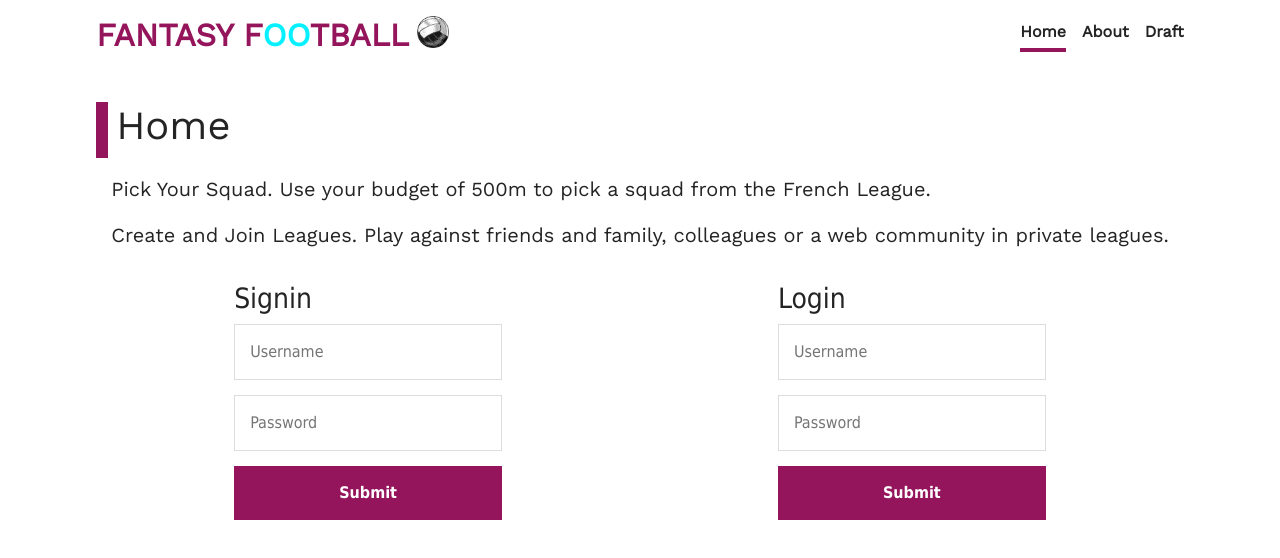
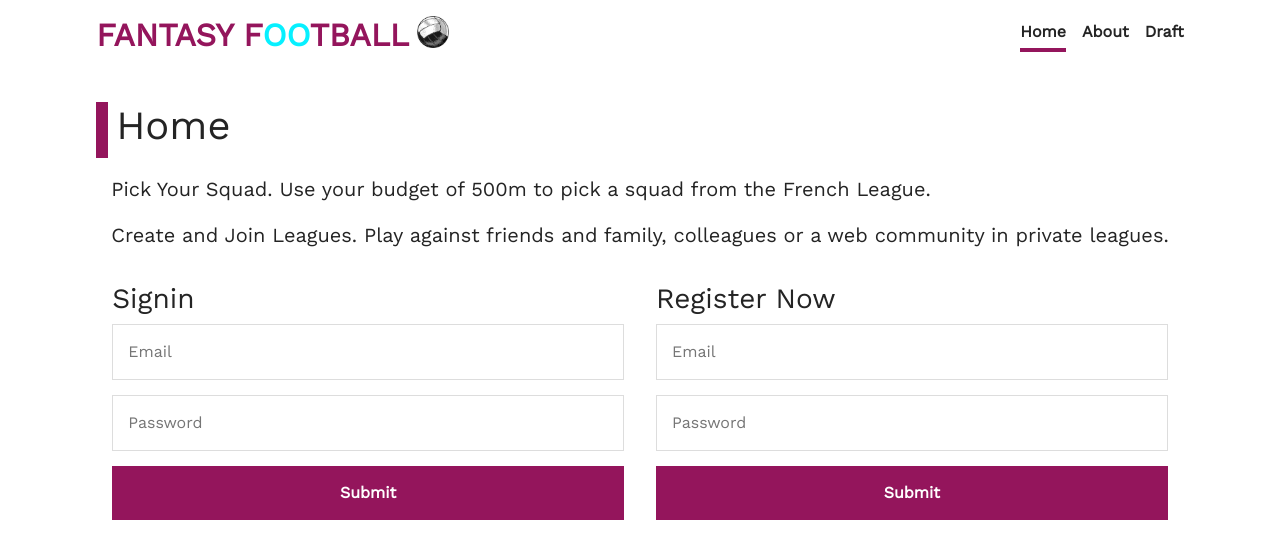
Before and after one commit to fred7896/fantasy-sport-app, a React (Create React App) app in the folder frontend/: page / in a window 1280 px wide. Shown: the top 558 px of the page. Built offline with nearby package versions, Linux system fonts and the light colour scheme.

Commit message:
Adjust css on forms HomePage.

```diff
--- a/frontend/src/App.css
+++ b/frontend/src/App.css
@@ -222,13 +222,12 @@ span {
 }
 
 .header-home:hover {
-  border-left: 67vw solid #94155c;
+  border-left: 62vw solid #94155c;
 }
 
 .login-form {
   width: 300px;
   margin: 0 auto;
-  font-family: Tahoma, Geneva, sans-serif;
 }
 .login-form h1 {
   text-align: center;
@@ -237,7 +236,7 @@ span {
   padding: 20px 0 20px 0;
 }
 .login-form input[type="password"],
-.login-form input[type="text"] {
+.login-form input[type="email"] {
   width: 100%;
   padding: 15px;
   border: 1px solid #dddddd;
@@ -268,7 +267,6 @@ span {
 .register-form {
   width: 300px;
   margin: 0 auto;
-  font-family: Tahoma, Geneva, sans-serif;
 }
 
 .register-form h1 {
@@ -278,7 +276,7 @@ span {
   padding: 20px 0 20px 0;
 }
 .register-form input[type="password"],
-.register-form input[type="text"] {
+.register-form input[type="email"] {
   width: 100%;
   padding: 15px;
   border: 1px solid #dddddd;
--- a/frontend/src/components/Credits.jsx
+++ b/frontend/src/components/Credits.jsx
@@ -1,5 +1,8 @@
 {
   /*
  <a href="https://pngtree.com/free-backgrounds">free background photos from pngtree.com</a>
+
+
+ AJZA8H664L
 */
 }
--- a/frontend/src/pages/Home.jsx
+++ b/frontend/src/pages/Home.jsx
@@ -31,22 +31,22 @@ class Home extends React.Component {
             or a web community in private leagues.
           </p>
           <div className="row">
-            <div className="login-form px-3 my-3">
+            <div className="login-form px-3 my-3 col-6">
               <h3>Signin</h3>
               <form onSubmit={this.login}>
                 <input
-                  type="text"
-                  name="username"
-                  placeholder="Username"
-                  id="inputUsernameSignIn"
-                  ref={ref => (this.inputUsername = ref)}
+                  type="email"
+                  name="emailSignIn"
+                  placeholder="Email"
+                  id="inputEmailSignIn"
+                  ref={ref => (this.inputEmailSignIn = ref)}
                   onChange={this.handleChange}
                   value={this.state.username}
                   required
                 />
                 <input
                   type="password"
-                  name="password"
+                  name="passwordSignIn"
                   placeholder="Password"
                   id="inputPasswordSignIn"
                   ref={ref => (this.inputPassword = ref)}
@@ -57,15 +57,15 @@ class Home extends React.Component {
                 <input type="submit" />
               </form>
             </div>
-            <div className="register-form px-3 my-3">
-              <h3>Login</h3>
+            <div className="register-form px-3 my-3 col-6">
+              <h3>Register Now</h3>
               <form onSubmit={this.login}>
                 <input
-                  type="text"
-                  name="username"
-                  placeholder="Username"
-                  id="inputUsername"
-                  ref={ref => (this.inputUsername = ref)}
+                  type="email"
+                  name="email"
+                  placeholder="Email"
+                  id="inputEmail"
+                  ref={ref => (this.inputEmail = ref)}
                   onChange={this.handleChange}
                   value={this.state.username}
                   required
```
Also changed, not shown: 1 other file (tests, documents, lock files or other folders).
